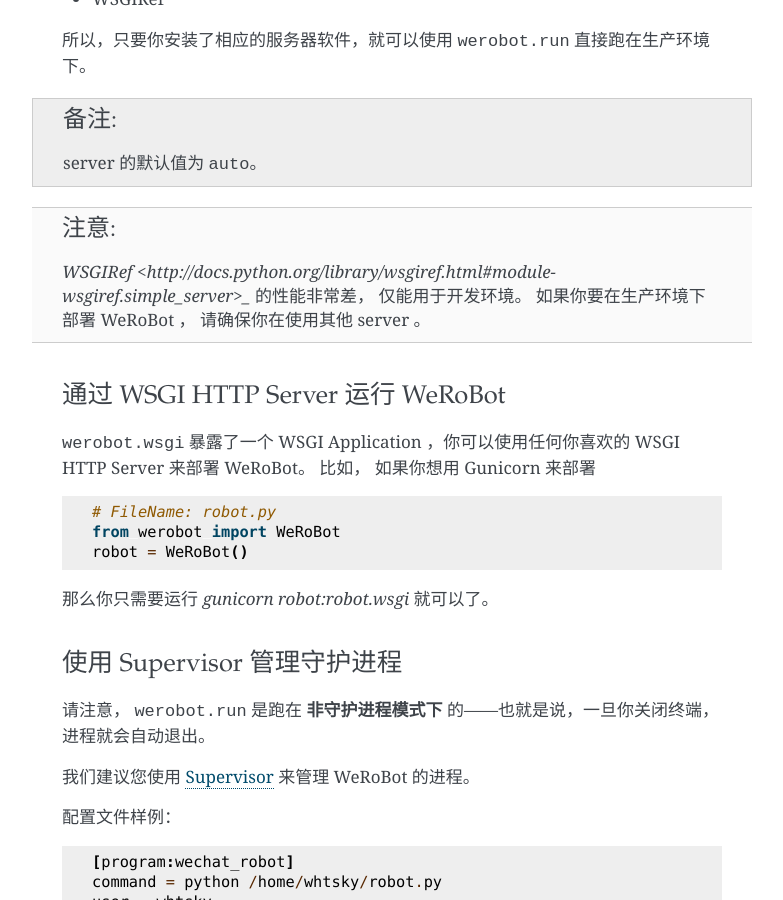
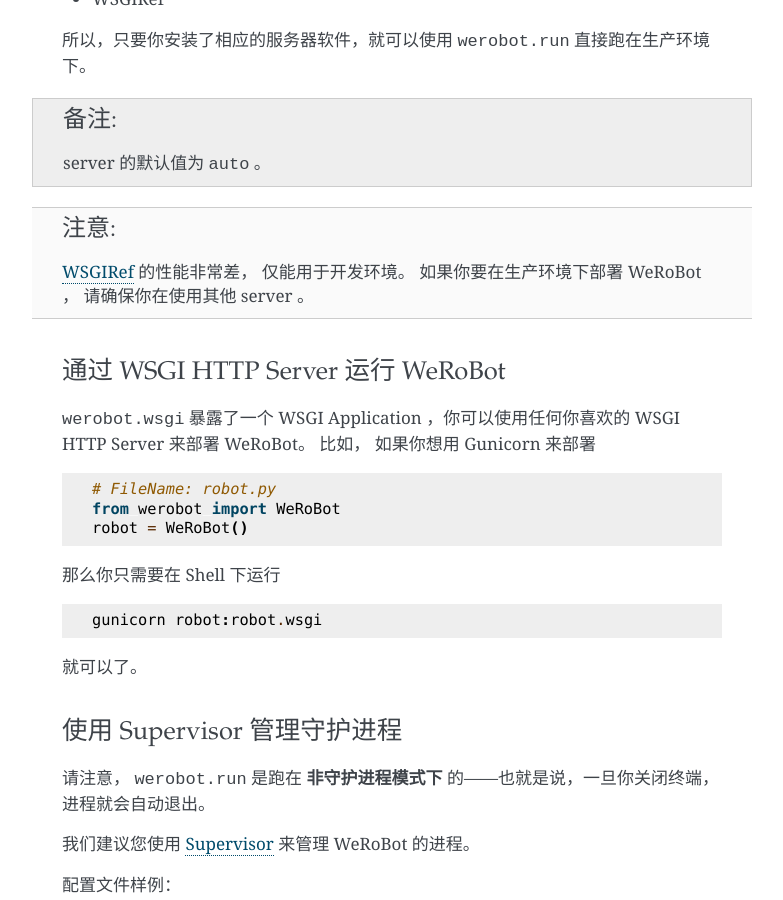
Before and after one commit to offu/WeRoBot, a Sphinx documentation site: the page built from docs/deploy.rst, in a window 1280 px wide and 900 px high, scrolled down 1781 px. Shown: the whole window, without its empty margins (358-1141 px from the left). Built offline with Sphinx 7.4.7, drawn with Linux system fonts in a browser that asks for light colours.

Commit message:
Fix doc format

```diff
--- a/docs/deploy.rst
+++ b/docs/deploy.rst
@@ -72,8 +72,8 @@
 
 所以，只要你安装了相应的服务器软件，就可以使用 ``werobot.run`` 直接跑在生产环境下。
 
-.. note:: server 的默认值为 ``auto``。
-.. attention:: `WSGIRef <http://docs.python.org/library/wsgiref.html#module-wsgiref.simple_server>_` 的性能非常差， 仅能用于开发环境。 如果你要在生产环境下部署 WeRoBot ， 请确保你在使用其他 server 。
+.. note:: server 的默认值为 ``auto`` 。
+.. attention::  `WSGIRef <http://docs.python.org/library/wsgiref.html#module-wsgiref.simple_server>`_ 的性能非常差， 仅能用于开发环境。 如果你要在生产环境下部署 WeRoBot ， 请确保你在使用其他 server 。
 
 通过 WSGI HTTP Server 运行 WeRoBot
 ~~~~~~~~~~~~~~~~~~~~~~~~~~~~~~~~~~~
@@ -85,7 +85,11 @@
     from werobot import WeRoBot
     robot = WeRoBot()
 
-那么你只需要运行 `gunicorn robot:robot.wsgi` 就可以了。
+那么你只需要在 Shell 下运行 ::
+
+    gunicorn robot:robot.wsgi
+
+就可以了。
 
 使用 Supervisor 管理守护进程
 ~~~~~~~~~~~~~~~~~~~~~~~~~~~~~~~~~~
```
